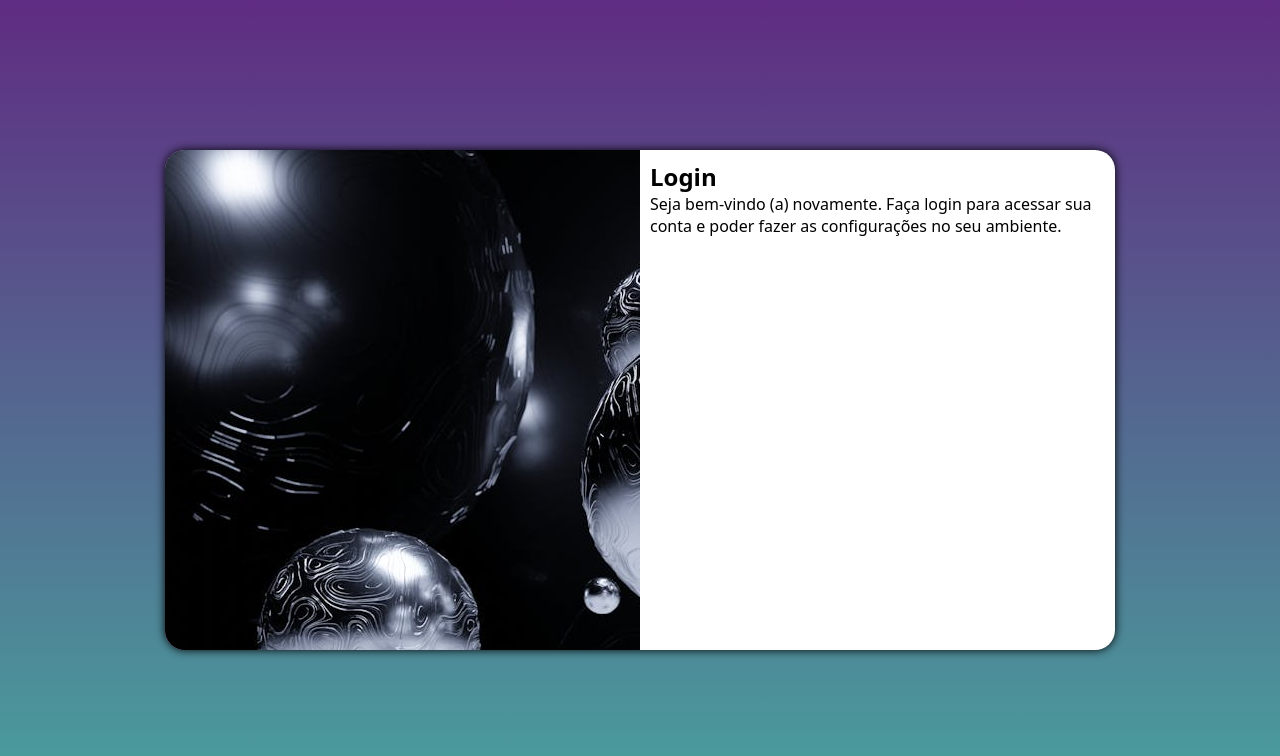
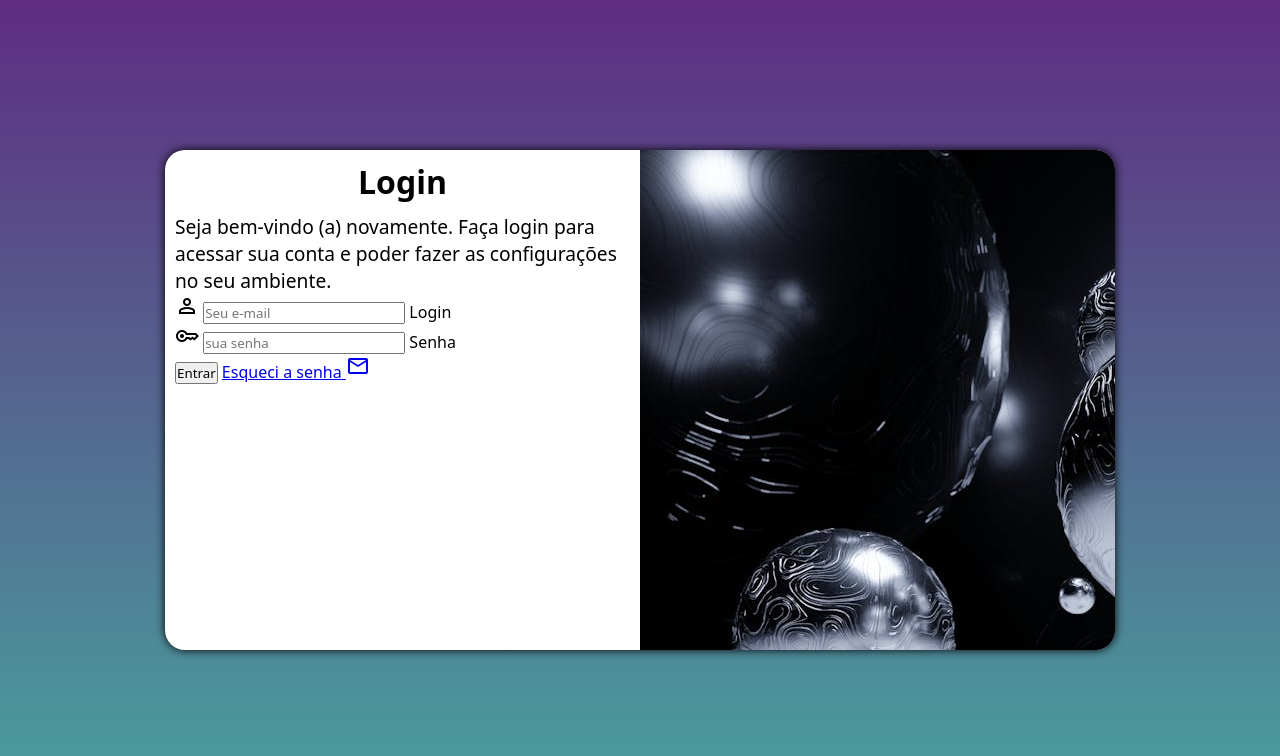
Before and after one commit to irenito/projeto-login, a plain HTML site: page index.html in a window 1280 px wide. Drawn offline with nearby package versions, Linux system fonts and the light colour scheme.

Commit message:
adicionei o formulario

```diff
--- a/estilos/mediaquery.css
+++ b/estilos/mediaquery.css
@@ -38,13 +38,19 @@ Grandes telas: acima de 1200px
     }
 
     section#login > div#imagem{
-        float: left;
+        float: right;
         width: 50%;
         height: 100%;
     }
 
     section#login > div#formulario{
-        float: right;
+        float: left;
         width: 50%;
     }
+    div#formulario > h1{
+        font-size: 2em;
+    }
+    div#formulario > p {
+        font-size: 1.2em;
+    }
 }
--- a/estilos/style.css
+++ b/estilos/style.css
@@ -55,3 +55,12 @@
         padding: 10px;
         display: block;
     }
+
+    div#formulario > h1 {
+        text-align: center;
+        margin-bottom: 10px;
+    }
+
+    div#formulario > p {
+        font-size: .8em;
+    }
--- a/index.html
+++ b/index.html
@@ -4,6 +4,7 @@
     <meta charset="UTF-8">
     <meta name="viewport" content="width=device-width, initial-scale=1.0">
     <title>Login</title>
+    <link href="https://fonts.googleapis.com/css2?family=Material+Symbols+Outlined" rel="stylesheet" />
     <link rel="stylesheet" href="estilos/style.css">
     <link rel="stylesheet" href="estilos/mediaquery.css">
 </head>
@@ -19,7 +20,21 @@
             <div id="formulario">
                 <h1>Login</h1>
                 <p>Seja bem-vindo (a) novamente. Faça login para acessar sua conta e poder fazer as configurações no seu ambiente.</p>
-                <form action="login.php" method="post">
+                <form action="login.php" method="post" autocomplete="on">
+                    <div class="campo">
+                        <span class="material-symbols-outlined">person </span>
+                        <input type="email" name="login" id="ilogin" placeholder="Seu e-mail" autocomplete="email" required maxlength="30">
+                        <label for="ilogin">Login</label> <!-- quero meu login e senha depois da cx de preenchimento, por isso digitei o label embaixo de input-->
+                    </div>
+
+                    <div class="campo">
+                        <i class="material-symbols-outlined">key</i>
+                        <input type="password" name="senha" id="isenha" placeholder="sua senha" autocomplete="current-password" required minlength="8" maxlength="20">
+                        <label for="isenha">Senha</label>
+                    </div>
+
+                    <input type="submit" value="Entrar">
+                    <a href="esqueci.html">Esqueci a senha <span class="material-symbols-outlined">mail</span></a>
 
                 </form>
 
```
